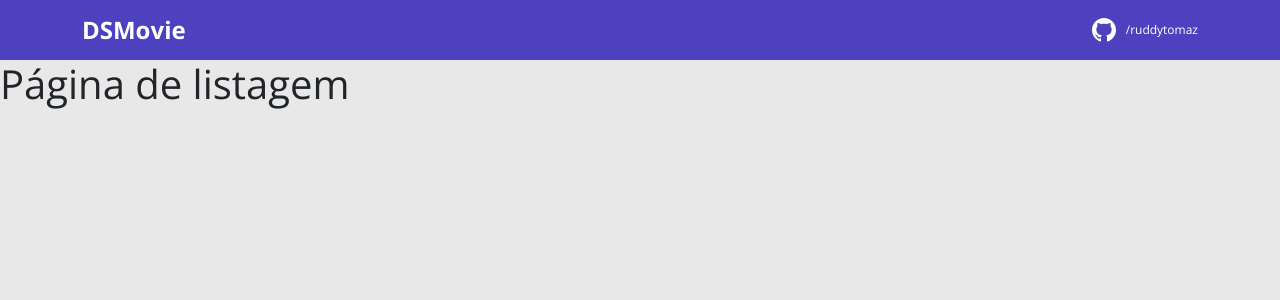
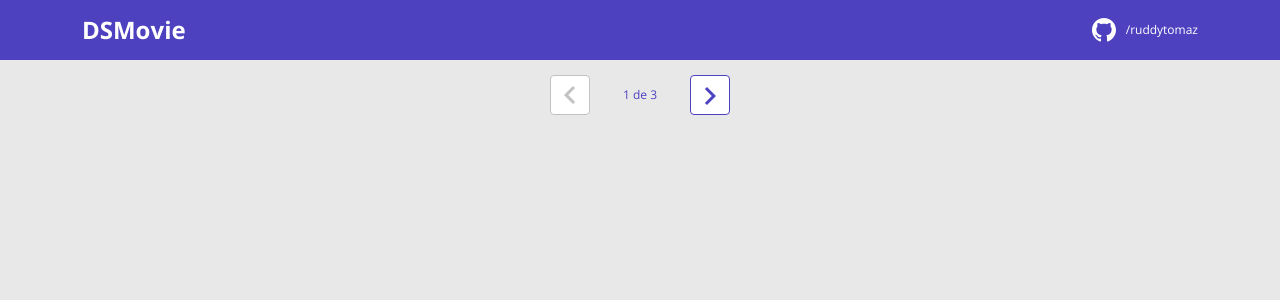
Before and after one commit to ruddytomaz/dsmovie, a React (Create React App) app in the folder frontend/: page / in a window 1280 px wide. Shown: the top 300 px of the page. Built offline with nearby package versions, Linux system fonts and the light colour scheme.

Commit message:
Pagination layout

```diff
--- a/frontend/src/components/Navbar/index.tsx
+++ b/frontend/src/components/Navbar/index.tsx
@@ -16,7 +16,7 @@
                 </div>
             </nav>
         </header>
-    )
+    );
 }
 
 export default Navbar;
--- /dev/null
+++ b/frontend/src/components/pagination/index.tsx
@@ -0,0 +1,20 @@
+import{ReactComponent as Arrow} from 'assets/img/arrow.svg'
+import './styles.css';
+
+function Pagination() {
+    return (
+        <div className="dsmovie-pagination-container">
+            <div className="dsmovie-pagination-box">
+                <button className="dsmovie-pagination-button" disabled={true} >
+                    <Arrow />
+                </button>
+                <p>{`${1} de ${3}`}</p>
+                <button className="dsmovie-pagination-button" disabled={false} >
+                    <Arrow className="dsmovie-flip-horizontal" />
+                </button>
+            </div>
+        </div>
+    );
+}
+
+export default Pagination;
--- /dev/null
+++ b/frontend/src/components/pagination/styles.css
@@ -0,0 +1,53 @@
+.dsmovie-pagination-container {
+    padding: 15px 0;
+    display: flex;
+    justify-content: center;
+    align-items: center;
+}
+
+.dsmovie-pagination-box {
+    width: 180px;
+    display: flex;
+    justify-content: space-between;
+    align-items: center;
+}
+
+.dsmovie-pagination-box form {
+    width: 100%;
+    display: flex;
+}
+
+.dsmovie-pagination-button {
+    width: 40px;
+    height: 40px;
+    border-radius: 4px;
+    background-color: #fff;
+    display: flex;
+    justify-content: center;
+    align-items: center;
+    border: 1px solid var(--color-primary);
+    cursor: pointer;
+}
+
+.dsmovie-pagination-button svg {
+    filter: brightness(0) saturate(100%) invert(26%) sepia(19%) saturate(7395%) hue-rotate(234deg) brightness(89%) contrast(92%);
+}
+
+.dsmovie-pagination-button:disabled {
+    border: 1px solid #c2c2c2;
+    cursor: unset;
+}
+
+.dsmovie-pagination-button:disabled svg {
+    filter: none;
+}
+
+.dsmovie-pagination-container p {
+    margin: 0;
+    font-size: 12px;
+    color: var(--color-primary);
+}
+
+.dsmovie-flip-horizontal {
+    transform: rotate(180deg);
+}
--- a/frontend/src/pages/Form/index.tsx
+++ b/frontend/src/pages/Form/index.tsx
@@ -37,7 +37,7 @@
                 <button className="btn btn-primary dsmovie-btn mt-3">Cancelar</button>
             </div >
         </div >
-    )
+    );
 }
 
 export default Form;
--- a/frontend/src/pages/Listing/index.tsx
+++ b/frontend/src/pages/Listing/index.tsx
@@ -1,7 +1,9 @@
+import Pagination from "../../components/pagination";
+
 function Listing() {
     return(
-        <h1>Página de listagem</h1>
-    )
+        <Pagination />
+        );
 }
 
 export default Listing;
```
Also changed, not shown: frontend/src/assets/img/arrow.svg (added).
